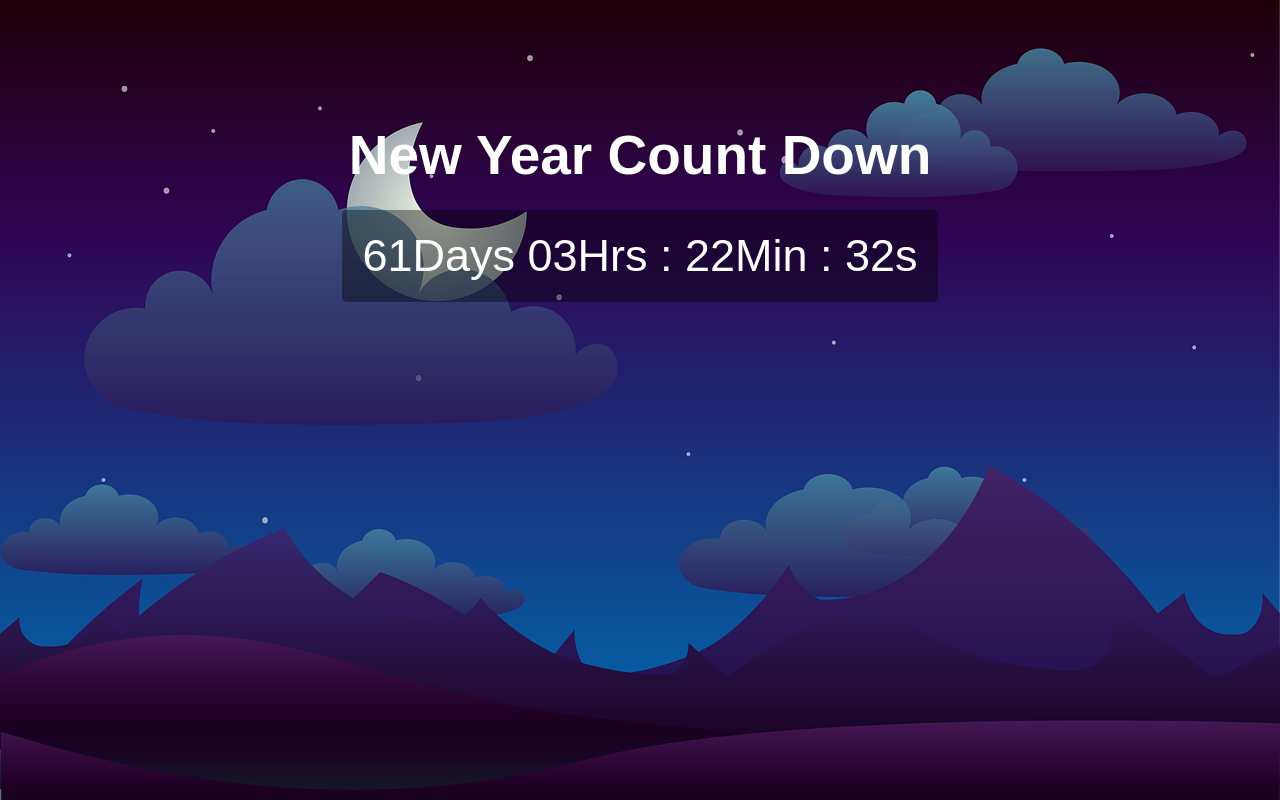
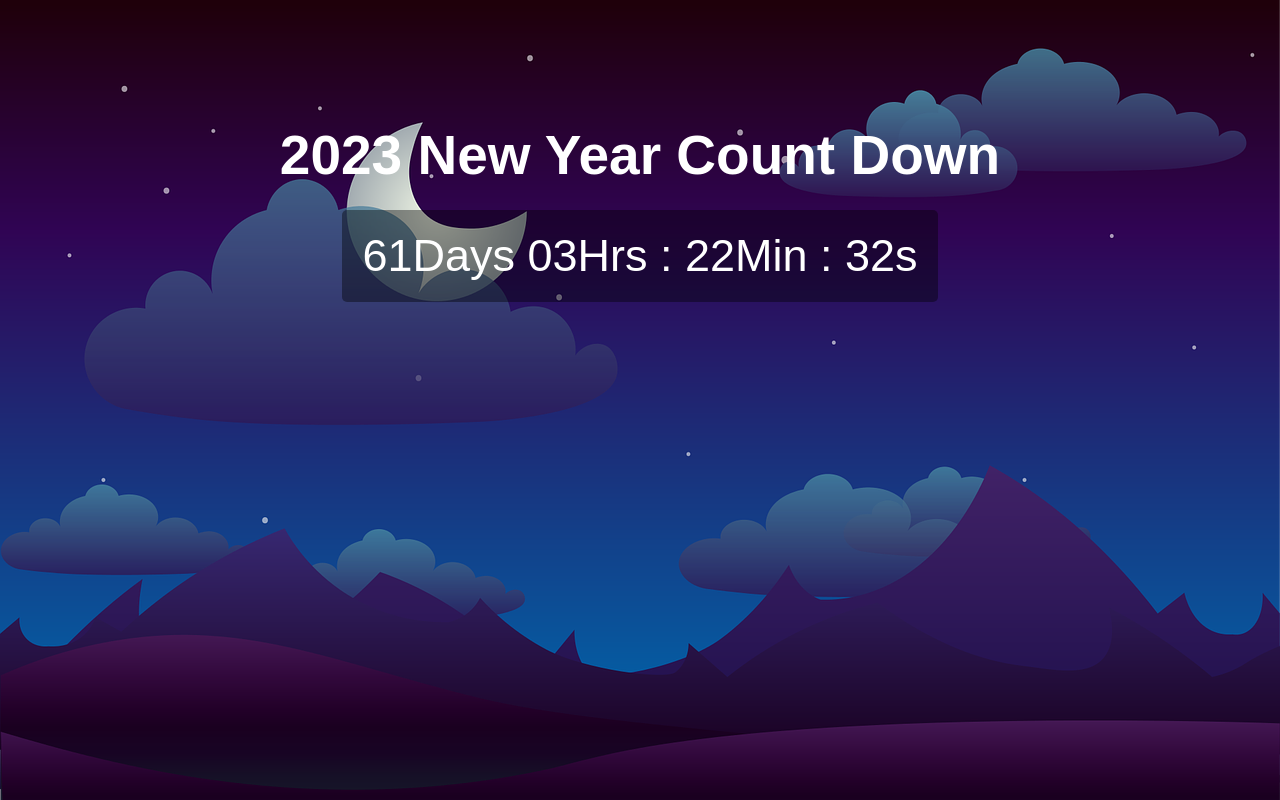
Before and after one commit to dangdo85/100-days-17-date-countdown, a plain HTML site: page index.html in a window 1280 px wide. Drawn offline with Linux system fonts and the light colour scheme.

Commit message:
added 2023

```diff
--- a/index.html
+++ b/index.html
@@ -7,7 +7,7 @@
     <link rel="stylesheet" href="styles.css">
 </head>
 <body>
-    <h1>New Year Count Down</h1>
+    <h1>2023 New Year Count Down</h1>
     <div id="countdown">countdown</div>
     <script src="script.js"></script>
 </body>
```
